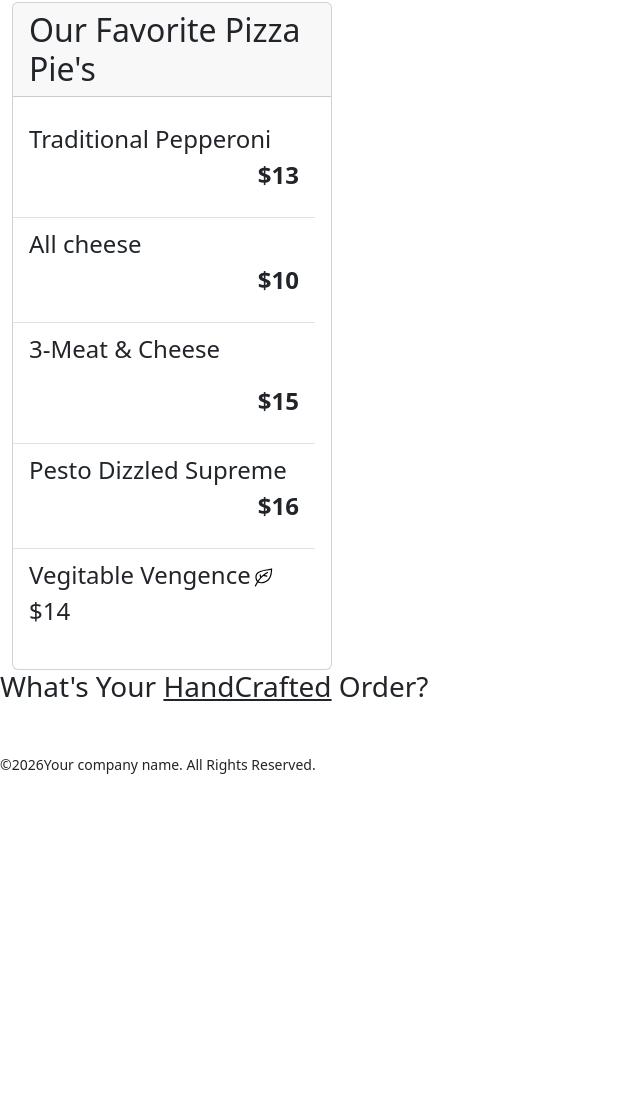
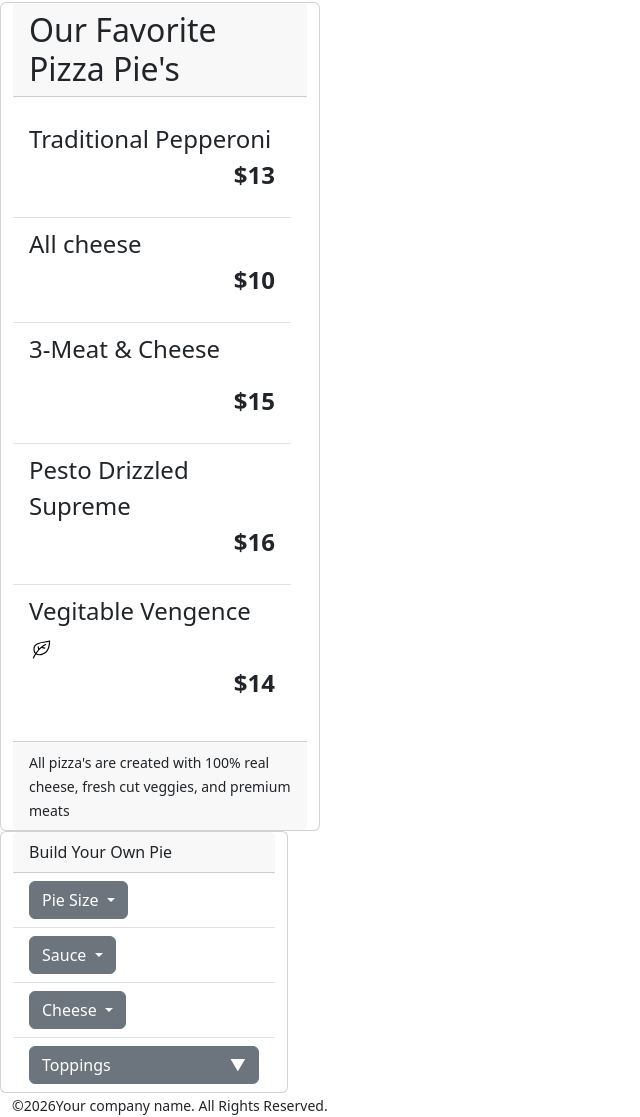
Before and after one commit to Gonzobonzogit/PieTracker, a plain HTML site: page index.html in a window 1280 px wide. Shown: the part 236-1353 px from the top of the page, without its empty margins (0-640 px from the left). Before the commit the page ends 1012 px from the top, so only its background shows below. Drawn offline with nearby package versions, Linux system fonts and the light colour scheme.

Commit message:
create your own started

```diff
--- a/index.html
+++ b/index.html
@@ -8,7 +8,7 @@
    <link href="https://cdn.jsdelivr.net/npm/bootstrap@5.3.8/dist/css/bootstrap.min.css" rel="stylesheet" crossorigin="anonymous">
    <link rel="stylesheet" type="text/css" href="./assets/style.css" />
    <link rel="icon" />
-       <title>The Pie Watch</title>
+   <title>The Brickoven</title>
 </head>
 <body>
   <div class="container-fluid mt-5">
@@ -16,54 +16,127 @@
       <img width="60px" src="./assets/images/Topmenulogo.png" />
         A National Favorite the<span class="badge text-bg-primary">Brickoven Cafe</span>
     </h1>
+    <div class="row">
       <div class="card ml-5" style="width: 20rem">
         <h2 class="card-header display-flex">Our Favorite Pizza Pie's</h2>
         <ul class=" card-body list-group list-group-flush">
-        <li class="list-group-item fs-4 fw-italic">
+           <li class="list-group-item card-body fs-4 fw-italic">
              Traditional Pepperoni
-          <div class="fw-bold text-end">
-              <p>$13</p>
+            <div>
+                <p class="fw-bold text-end">$13</p>
             </div>
            </li>
-        <li class="list-group-item fs-4 fw-italic">
+          <li class="list-group-item card-body fs-4 fw-italic">
              All cheese
-           <div class="fw-bold text-end">
-               <p>$10</p>
+            <div>
+               <p class="fw-bold text-end">$10</p>
             </div>
           </li>
-        <li class="list-group-item fs-4 fw-italic">
+          <li class="list-group-item card-body fs-4 fw-italic">
                <p>3-Meat & Cheese</p>
-           <div class="fw-bold text-end">
-            <p>$15</p>
+            <div>
+              <p class="fw-bold text-end">$15</p>
             </div>
           </li>
-        <li class="list-group-item fs-4 fw-italic">
-          Pesto Dizzled Supreme
-             <div class="fw-bold text-end">
-              <p>$16</p>
+          <li class="list-group-item card-body fs-4 fw-italic">
+            Pesto Drizzled Supreme
+              <div>
+                  <p class="fw-bold text-end">$16</p>
               </div>
           </li>
-        <li class="list-group-item fs-4 mr-4 fw-italic">
-          Vegitable Vengence<img width="25px" height="25px" src="./assets/images/vegan.svg"
-             <div class="fw-bold text-end">
-               <p>$14</p>
+          <li class="list-group-item card-body fs-4 mr-4 fw-italic">
+            Vegitable Vengence<img width="25px" height="25px" src="./assets/images/vegan.svg">
+               <div>
+                 <p class="fw-bold text-end">$14</p>
+              </div>
+          </li>
+        </ul>
+        <div class="card-footer">
+          <small>All pizza's are created with 100% real cheese, fresh cut veggies, and premium meats</small>
+        </div>
+      </div>
+
+      <div class="row">
+      <div class="card mt-6" style="width: 18rem;">
+        <div class="card-header">
+          Build Your Own Pie
+        </div>
+        <ul class="list-group list-group-flush">
+          <li class="dropdown list-group-item">
+            <button class="btn btn-secondary dropdown-toggle" type="button" id="dropdownMenuButton1" data-bs-toggle="dropdown" aria-expanded="false">
+              Pie Size
+            </button>
+            <ul class="dropdown-menu" aria-labelledby="dropdownMenuButton1">
+              <li class="dropdown-item" >10"</li>
+              <li class="dropdown-item"> 12"</li>
+              <li class="dropdown-item"> 14"</li>
+              <li class="dropdown-item"> 16"</li>
+              <li class="dropdown-item"> 18"</li>
+            </ul>
+          </li>
+          <li class="dropdown list-group-item">
+            <button class="btn btn-secondary dropdown-toggle" type="button" id="dropdownMenuButton1" data-bs-toggle="dropdown" aria-expanded="false">
+              Sauce
+            </button>
+            <ul class="dropdown-menu" aria-labelledby="dropdownMenuButton1">
+              <li class="dropdown-item"> Traditional Red</li>
+              <li class="dropdown-item"> White Sauce</li>
+              <li class="dropdown-item"> Pesto</li>
+              <li class="dropdown-item"> None</li>
+            </ul>
+          </li>
+          <li class="dropdown list-group-item">
+            <button class="btn btn-secondary dropdown-toggle" type="button" id="dropdownMenuButton1" data-bs-toggle="dropdown" aria-expanded="false">
+              Cheese
+            </button>
+            <ul class="dropdown-menu" aria-labelledby="dropdownMenuButton1">
+              <li class="dropdown-item"> Mozzerella</li>
+              <li class="dropdown-item"> Feta</li>
+              <li class="dropdown-item"> Provolone</li>
+              <li class="dropdown-item"> Cheddar</li>
+              <li class="dropdown-item"> 3-Cheese Blend</li>
+              <li class="dropdown-item"> None</li>
+            </ul>
+          </li>
+          <li class="list-group-item">
+              <!-- This button toggles the collapse section below -->
+              <button class="btn btn-secondary w-100 text-start" type="button" data-bs-toggle="collapse" data-bs-target="#toppingsCollapse">
+                Toppings <span class="float-end">▼</span>
+              </button>
+              <div class="collapse mt-2" id="toppingsCollapse">
+                  <div class="p-2 border rounded bg-light">
+                    <!-- Meat Group -->
+                      <div class="mb-3">
+                        <label class="fw-bold d-block mb-1">Meats</label>
+                          <div class="form-check">
+                            <input class="form-check-input" type="checkbox" id="pep"> <label for="pep">Pepperoni</label>
+                          </div>
+                          <div class="form-check">
+                            <input class="form-check-input" type="checkbox" id="sau"> <label for="sau">Sausage</label>
+                          </div>
+                          <div class="form-check">
+                            <input class="form-check-input" type="checkbox" id="bac"> <label for="bac">Bacon</label>
+                          </div>
+                      </div>
+                    <!-- Veggie Group -->
+                      <div>
+                        <label class="fw-bold d-block mb-1">Vegetables</label>
+                      <div class="form-check">
+                        <input class="form-check-input" type="checkbox" id="tom"> <label for="tom">Tomato</label>
+                      </div>
+                      <div class="form-check">
+                        <input class="form-check-input" type="checkbox" id="gp"> <label for="gp">Green Pepper</label>
+                      </div>
+                      <div class="form-check">
+                        <input class="form-check-input" type="checkbox" id="bp"> <label for="bp">Banana Pepper</label>
+                      </div>
+                  </div>
+              </div>
             </div>
           </li>
         </ul>
       </div>
-
-
-    <form id="create-order-form mt-5">
-       <h3 class="mb-4">What's Your <u>HandCrafted</u> Order?</h3>
-    </form>
-       <div class="row">
-         <div class"col mb-2">
-            <label> </label>
     </div>
-       </div>
-
-
-
   </div>
 
 
```
Lines whose indentation alone changed are shown as unchanged.
